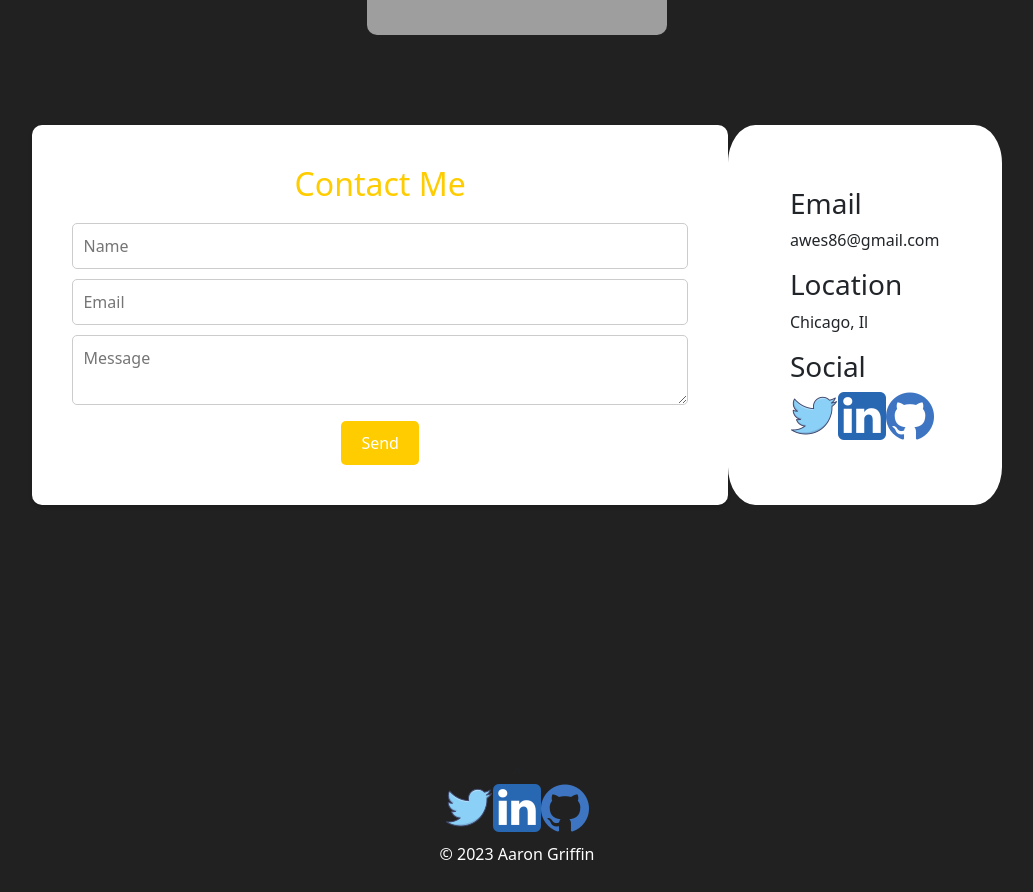
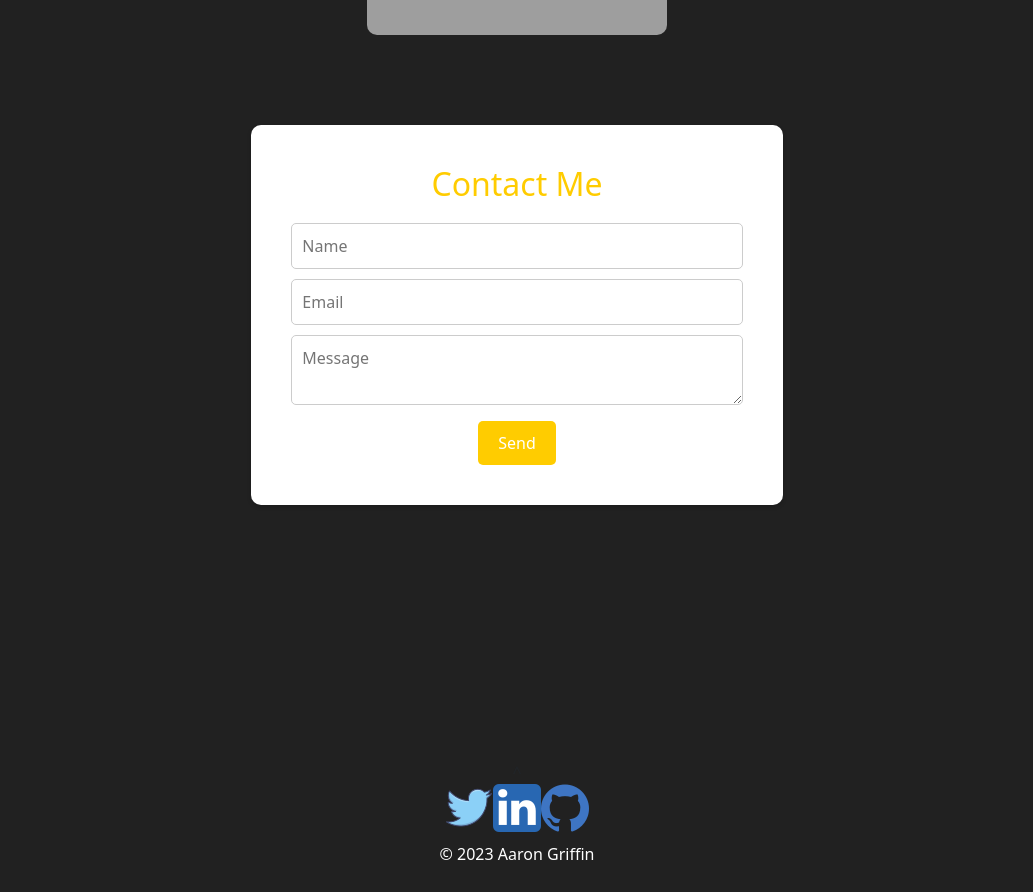
Before and after one commit to Ace-86/portfolio, a React (Create React App) app: page / in a window 1280 px wide. Shown: the part 2640-3532 px from the top of the page, without its empty margins (123-1156 px from the left). Built offline with nearby package versions, Linux system fonts and the light colour scheme; grey boxes are pictures that could not be loaded.

Commit message:
removed contact-info

```diff
--- a/src/components/Contact.js
+++ b/src/components/Contact.js
@@ -26,56 +26,7 @@ const Contact = () => {
 
 
         </div>
-        <div className="contact-info">
 
-
-
-        <div>
-      <Col>
-      <Row className='test3'>
-      <div className='test2'>
-      <h3> Email</h3>
-        <p> awes86@gmail.com</p>
-      </div>
-
-      </Row>
-
-      <Row className='test3'>
-      <div className='test2'>
-      <h3> Location</h3>
-      <p> Chicago, Il </p>
-      </div>
-      </Row>
-
-      <Row className='test3'>
-      <div className='test2'>
-
-      <h3> Social</h3>
-
-      <div className='links-lined'>
-      <img
-        className=''
-        src={twitter}
-        alt='twitter'
-      />
-      <img
-        className=''
-        src={linked}
-        alt='linkedin'
-      />
-      <img
-        className=''
-        src={github}
-        alt='github'
-        />
-      </div>
-        </div>
-
-      </Row>
-      </Col>
-      </div>
-
-        </div>
 
       </div>
     </section>
```
